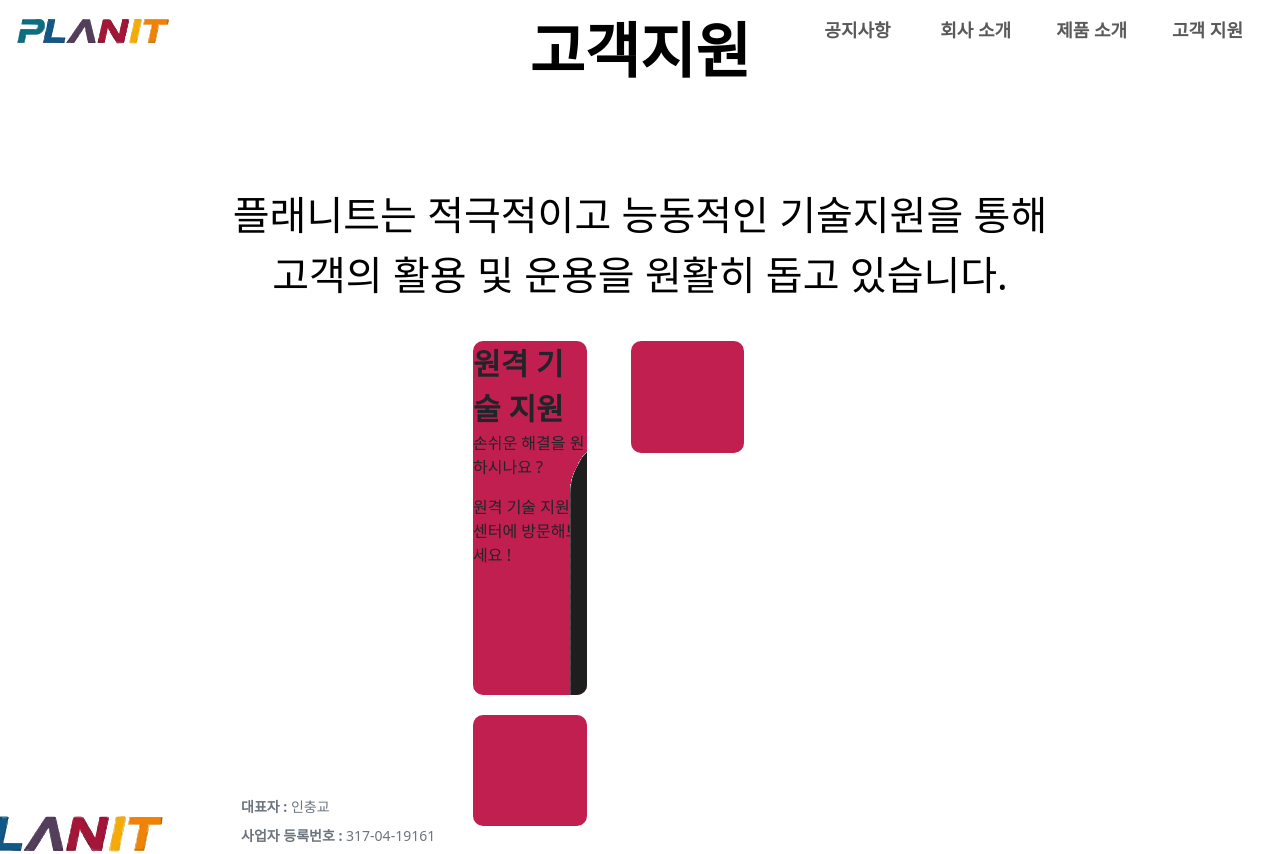
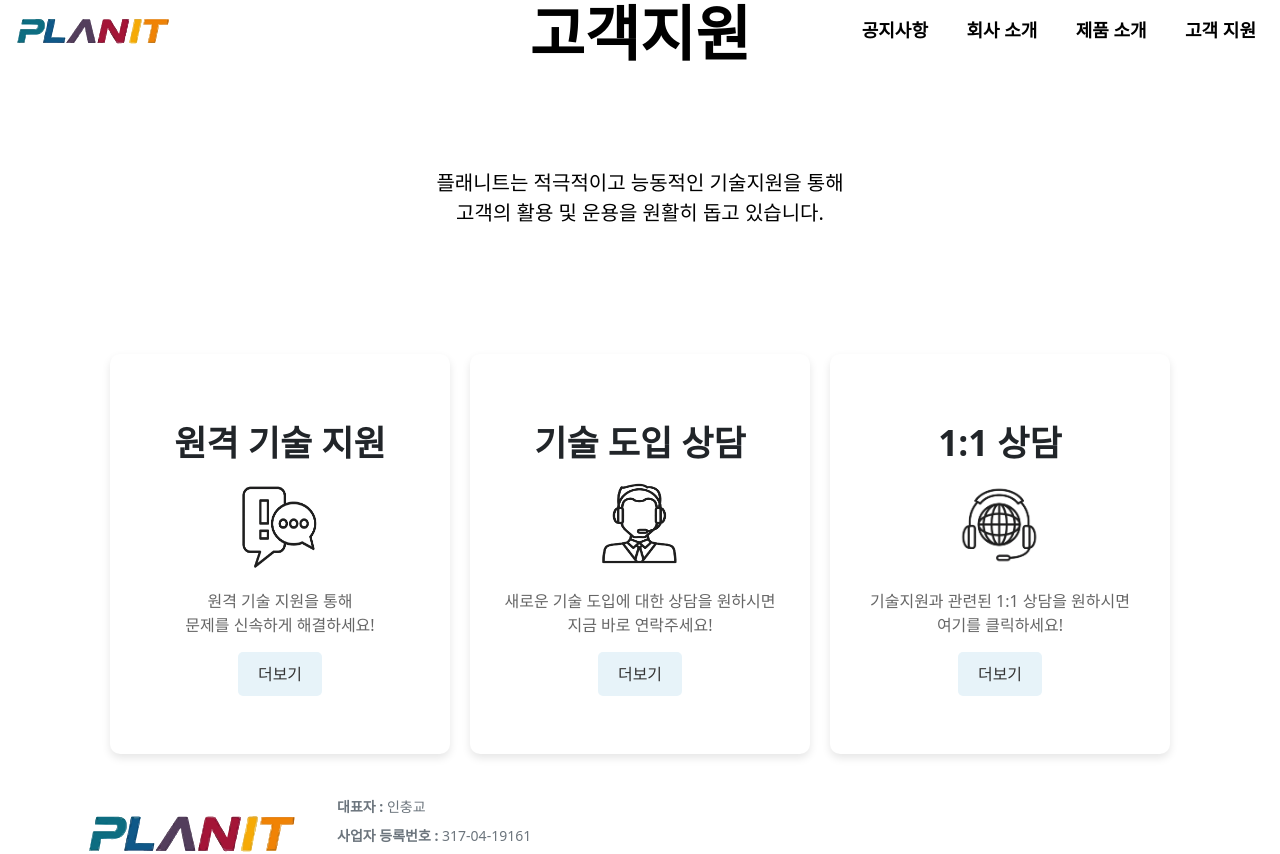
Before and after one commit to mineruking/PLANIT, a React (Create React App) app: page /support in a window 1280 px wide. Shown: the top 854 px of the page. Built offline with nearby package versions, Linux system fonts and the light colour scheme; the HTML template or start-up script is replaced by a standard one.

Commit message:
add supportPage

```diff
--- a/src/App.js
+++ b/src/App.js
@@ -5,6 +5,8 @@ import AboutUs from './Pages/Menu/AboutUs.jsx';
 import AboutProduct from './Pages/Menu/AboutProduct.jsx';
 import ContactUs from './Pages/Menu/ContactUs.jsx';
 import SupportPage from './Pages/Menu/SupportPage.jsx';
+import OnlineSupportPage from './Pages/Menu/OnlineSupportPage.jsx';
+import OneOnOneSupportPage from './Pages/Menu/OneOnOneSupportPage.jsx';
 import 'bootstrap/dist/css/bootstrap.min.css';
 import {Routes, Route, Navigate} from "react-router-dom";
 import Menu from './components/Navbar.jsx';
@@ -20,6 +22,8 @@ function App() {
         <Route path='/contacus' element={<ContactUs></ContactUs>}></Route>
         <Route path='/notification' element={<Notification></Notification>}></Route>
         <Route path='/support' element={<SupportPage></SupportPage>}></Route>
+        <Route path='/support/OnlineSupport' element={<OnlineSupportPage></OnlineSupportPage>}></Route>
+        <Route path='/support/OneOnOneSupport' element={<OneOnOneSupportPage></OneOnOneSupportPage>}></Route>
       </Routes>
       <Footer/>
     </div>
--- /dev/null
+++ b/src/Pages/Menu/OneOnOneSupportPage.jsx
@@ -0,0 +1,39 @@
+import React from 'react';
+import { useNavigate } from 'react-router-dom';
+import 'bootstrap/dist/css/bootstrap.min.css';
+import '../../components/OneOnOneSupportPage.css'; // 경로에 맞게 수정
+import { Container, Row, Col } from 'react-bootstrap'; // Bootstrap 컴포넌트 임포트
+
+const OneOnOneSupportPage = () => {
+    const navigate = useNavigate();
+
+    return (
+      <div className='FirstContainer'>
+        <Container className="my-5">
+          <Row>
+            <Col className="text-center mb-5">
+              {/* text-center mb-5 클래스가 적용된 요소 */}
+              <div>
+                <br></br><br></br><br></br>
+                <h1 className="display-4">1:1 고객지원</h1>
+                <p className="lead">고객 지원 서비스를 통해 궁금한 점을 해결해보세요 !</p>
+              </div>
+            </Col>
+            <Col className="stepContainer">
+              <Row>
+                <div className="border rounded p-4 mb-4">
+                    <h2 className="font-weight-bold">이메일 문의</h2>
+                    <p style={{ fontWeight: 'bold' }}>이메일 주소</p>
+                    <p style={{ fontWeight: 'bold' }}>회사명 / 담당자 / 연락처</p>
+                    <p style={{ fontWeight: 'bold' }}>카테고리</p>
+                    <p style={{ fontWeight: 'bold' }}>문의 내용</p>
+                </div>
+              </Row>
+            </Col>
+          </Row>
+        </Container>
+      </div>
+    );
+}
+
+export default OneOnOneSupportPage;
--- /dev/null
+++ b/src/Pages/Menu/OnlineSupportPage.jsx
@@ -0,0 +1,56 @@
+import React from 'react';
+import { useNavigate } from 'react-router-dom';
+import 'bootstrap/dist/css/bootstrap.min.css';
+import '../../components/OnlineSupportPage.css'; // 경로에 맞게 수정
+import { Container, Row, Col } from 'react-bootstrap'; // Bootstrap 컴포넌트 임포트
+
+const OnlineSupportPage = () => {
+    const navigate = useNavigate();
+
+    return (
+      <div className='FirstContainer'>
+        <Container className="my-5">
+          <Row>
+            <Col className="text-center mb-5">
+              {/* text-center mb-5 클래스가 적용된 요소 */}
+              <div>
+                <br></br><br></br><br></br>
+                <h1 className="display-4">온라인 고객지원</h1>
+                <p className="lead">원격 지원을 통해 <br></br>간편하게 문제를 해결해보세요!</p>
+                <small>*플레니트의 규정 라이센스를 준수하여 서비스를 제공합니다.</small>
+              </div>
+            </Col>
+            <Col className="stepContainer">
+              {/* stepContainer 클래스가 적용된 요소 */}
+              <Row>
+                <div className="border rounded p-4 mb-4">
+                    <h4 className="text-danger font-weight-bold">STEP 1</h4>
+                    <p>기술지원 상담 전화를 통해 온라인 고객지원을 요청합니다.</p>
+                </div>
+              </Row>
+              <Row>
+                <div className="border rounded p-4 mb-4">
+                    <h4 className="text-danger font-weight-bold">STEP 2</h4>
+                    <p>플래니트 원격지원센터에 접속합니다.</p>
+                    <small>*설치코드는 플래니트 원격 서비스 요청시 서비스로 제공됩니다.</small>
+                    <br></br>
+                    <br></br>
+                    <button className="btn btn-danger">
+                      접속하기
+                    </button>
+                </div>
+                </Row>
+                <Row>
+                  <div className="border rounded p-4 mb-4">
+                    <h4 className="text-danger font-weight-bold">STEP 3</h4>
+                    <p>원격접속을 통해 접속 후 상담원의 안내에 따라 진행해주시면 됩니다.</p>
+                  </div>
+                </Row>
+            </Col>
+          </Row>
+        </Container>
+      </div>
+    );
+}
+
+export default OnlineSupportPage;
--- a/src/Pages/Menu/SupportPage.jsx
+++ b/src/Pages/Menu/SupportPage.jsx
@@ -12,6 +12,10 @@
   const SupportPage = () => {
     const navigate = useNavigate();
 
+    const handleNavigate = (path) => {
+      navigate(path);
+    };
+
     return (
       <>
         <div className='supportContainer'>
@@ -24,41 +28,58 @@
                 고객의 활용 및 운용을 원활히 돕고 있습니다.</p>
             </div>
           </div>
-
           <div className='supportItemContainer'>
         <Container>
           <Row>
-                <Col md={5} className="Support-item1">
-                  <div className="Support-item-container">
-                    <strong style={{fontSize:"30px", textAlign:"center"}}>원격 기술 지원</strong>
-                    <div className="Support-item-image">
+            <Col className="support-item">
+              <div className="support-item-content">
+                <h2><strong>원격 기술 지원</strong></h2>
                 <img
-                        alt=""
+                  alt="원격 기술 지원"
                   src={pic1}
+                  className="support-item-image"
                 />
-                    </div>
-                    <p>손쉬운 해결을 원하시나요 ?</p>
-                    <p>원격 기술 지원 센터에 방문해보세요 !</p>
+                <p>원격 기술 지원을 통해 <br /> 문제를 신속하게 해결하세요!</p>
+                <button
+                  className="support-button"
+                  onClick={() => handleNavigate('/support/OnlineSupport')}
+                >
+                  더보기
+                </button>
               </div>
             </Col>
-                <Col md={5} className="Support-item2">
-                  <div className="Support-item-container">
-                    <div className="Support-item-image">
+            <Col className="support-item">
+              <div className="support-item-content">
+                <h2><strong>기술 도입 상담</strong></h2>
                 <img
-                        alt=""
+                  alt="기술 도입 상담"
                   src={pic2}
+                  className="support-item-image"
                 />
-                    </div>
+                <p>새로운 기술 도입에 대한 상담을 원하시면 <br /> 지금 바로 연락주세요!</p>
+                <button
+                  className="support-button"
+                  onClick={() => handleNavigate('/remote-support')}
+                >
+                더보기
+                </button>
               </div>
             </Col>
-                <Col md={5} className="Support-item3">
-                  <div className="Support-item-container">
-                    <div className="Support-item-image">
+            <Col className="support-item">
+              <div className="support-item-content">
+                <h2><strong>1:1 상담</strong></h2>
                 <img
-                        alt=""
+                  alt="1:1 상담"
                   src={pic3}
+                  className="support-item-image"
                 />
-                    </div>
+                <p>기술지원과 관련된 1:1 상담을 원하시면 <br /> 여기를 클릭하세요!</p>
+                <button
+                  className="support-button"
+                  onClick={() => handleNavigate('/support/OneOnOneSupport')}
+                >
+                더보기
+                </button>
               </div>
             </Col>
           </Row>
--- a/src/components/Footer.css
+++ b/src/components/Footer.css
@@ -1,7 +1,6 @@
 /* Footer.css */
 
 .footer-container {
-  background-color: #ffffff; /* 배경 색상 */
   padding: 0; /* 패딩 */
   border-top: 1px solid #ffffff; /* 테두리 */
 }
@@ -38,4 +37,7 @@
 .align-items-center{
   position: relative;
   right: 120px;
+  background-color: #ffffff;
+  margin-left: 120px;
+  margin-right: 0px;
 }
--- a/src/components/Navbar.css
+++ b/src/components/Navbar.css
@@ -1,3 +1,18 @@
+.nav-link-hover-notification,
+.nav-link-hover-aboutus,
+.nav-link-hover-product,
+.nav-link-hover-support {
+  margin-right: 0; /* Remove previous margin */
+  white-space: nowrap; /* Prevent line breaks */
+  overflow: visible; /* Show overflowing content */
+  text-overflow: ellipsis; /* Show ellipsis for overflowing text */
+  color: black; /* Default text color */
+  text-decoration: none; /* Remove underline */
+  display: inline-block; /* Ensure inline-block display for proper alignment */
+  text-align: right; /* Right-align the text */
+  width: 100%; /* Ensure full width */
+}
+
 .nav-link-hover-notification:hover {
     color: #a5d0d6 !important; /* Change the color as desired */
   }
--- a/src/components/Navbar.jsx
+++ b/src/components/Navbar.jsx
@@ -1,4 +1,5 @@
 import React from 'react';
+import { Link } from 'react-router-dom';
 import Container from 'react-bootstrap/Container';
 import Nav from 'react-bootstrap/Nav';
 import Navbar from 'react-bootstrap/Navbar';
@@ -24,10 +25,18 @@ function Menu() {
       <Navbar.Collapse id="basic-navbar-nav">
         <Nav className="me-auto">
           <Row style={{ width: '100%' }}>
-              <Col xs={3}><Nav.Link href="notification" className="nav-link-hover-notification" style={{ fontSize: '18px', fontWeight: 'bold' }}>공지사항</Nav.Link></Col>
-              <Col xs={3}><Nav.Link href="aboutus" className="nav-link-hover-aboutus" style={{ fontSize: '18px', fontWeight: 'bold' }}>회사 소개</Nav.Link></Col>
-              <Col xs={3}><Nav.Link href="product" className="nav-link-hover-product" style={{ fontSize: '18px', fontWeight: 'bold' }}>제품 소개</Nav.Link></Col>
-              <Col xs={3}><Nav.Link href="support" className="nav-link-hover-support" style={{ fontSize: '18px', fontWeight: 'bold' }}>고객 지원</Nav.Link></Col>
+            <Col xs={3}>
+              <Link to="/notification" className="nav-link-hover-notification" style={{ fontSize: '18px', fontWeight: 'bold' }}>공지사항</Link>
+            </Col>
+            <Col xs={3}>
+              <Link to="/aboutus" className="nav-link-hover-aboutus" style={{ fontSize: '18px', fontWeight: 'bold' }}>회사 소개</Link>
+            </Col>
+            <Col xs={3}>
+              <Link to="/product" className="nav-link-hover-product" style={{ fontSize: '18px', fontWeight: 'bold' }}>제품 소개</Link>
+            </Col>
+            <Col xs={3}>
+              <Link to="/support" className="nav-link-hover-support" style={{ fontSize: '18px', fontWeight: 'bold' }}>고객 지원</Link>
+            </Col>
           </Row>
         </Nav>
       </Navbar.Collapse>
--- /dev/null
+++ b/src/components/OneOnOneSupportPage.css
@@ -0,0 +1,12 @@
+.FirstContainer{
+    background-color: #FFFDF8; /* 배경색상 변경 */
+}
+
+.display-4 {
+    color: #ffd000e0; /* 제목 글자색 */
+    font-weight: bold; /* 제목 글자 두께 */
+}
+
+.font-weight-bold{
+    font-weight: bold;
+}
--- /dev/null
+++ b/src/components/OnlineSupportPage.css
@@ -0,0 +1,23 @@
+.FirstContainer{
+    background-color: #FEEDF1; /* 배경색상 변경 */
+}
+
+.text-center mb-5{
+
+}
+
+.my-5 {
+    margin-top: 3rem;
+    margin-bottom: 3rem;
+    width: 100%;
+}
+
+.stepContainer {
+    margin-top: 2rem;
+    margin-bottom: 2rem;
+}
+
+.display-4 {
+    color: #a7585f; /* 제목 글자색 */
+    font-weight: bold; /* 제목 글자 두께 */
+}
--- a/src/components/SupportPage.css
+++ b/src/components/SupportPage.css
@@ -8,8 +8,8 @@ body, html {
 .supportContainer {
   display: flex;
   flex-direction: column;
-  justify-content: center; /* 수평 가운데 정렬 */
-  align-items: center; /* 수직 가운데 정렬 */
+  justify-content: center;
+  align-items: center;
   height: calc(100vh - 61px); /* 네비게이션 바의 높이만큼 뺀 화면 전체 높이 */
   width: 100%;
   margin-top: 56px; /* 네비게이션 바의 높이만큼 위쪽 마진 추가 */
@@ -25,27 +25,61 @@ body, html {
 }
 
 .Subtext {
-  font-size: 40px;
+  font-size: 20px;
 }
 
 .supportItemContainer {
-  margin: 10px; /* 여백 설정 */
+  margin: 100px; /* 여백 설정 */
 }
 
-.Support-item-container {
-  border-color: #3f3538;
+.support-item {
+  display: flex;
+  justify-content: center;
+  align-items: center;
+  flex-direction: column;
+  background-color: #fff;
   border-radius: 10px;
-  background-color: #c01f4f;
-  margin: 10px; /* 여백 설정 */
-  padding-bottom: 83.3333%; /* 6:5 비율에 대한 백분율 */
-  position: relative;
-  overflow: hidden;
+  box-shadow: 0 4px 8px rgba(0, 0, 0, 0.1);
+  padding: 20px;
+  margin: 10px;
+  text-align: center;
+  width: 600px;
+  height: 400px;
 }
 
-.Support-item-image {
-  position: absolute;
-  top: 0;
-  left: 0;
-  width: 50%;
-  height: 50%;
+.support-item-content {
+  display: flex;
+  flex-direction: column;
+  align-items: center;
 }
+
+.support-item-image {
+  width: 100px;
+  height: 100px;
+  margin-bottom: 15px;
+}
+
+.support-item h2 {
+  font-size: 35px;
+  margin: 10px 0;
+}
+
+.support-item p {
+  font-size: 16px;
+  color: #666;
+  margin-bottom: 15px;
+}
+
+.support-button {
+  background-color: #e7f3f9;
+  border: none;
+  border-radius: 5px;
+  padding: 10px 20px;
+  cursor: pointer;
+  font-size: 16px;
+  color: #333;
+}
+
+.support-button:hover {
+  background-color: #d6e7f0;
+}
```
Lines whose indentation alone changed are shown as unchanged.
